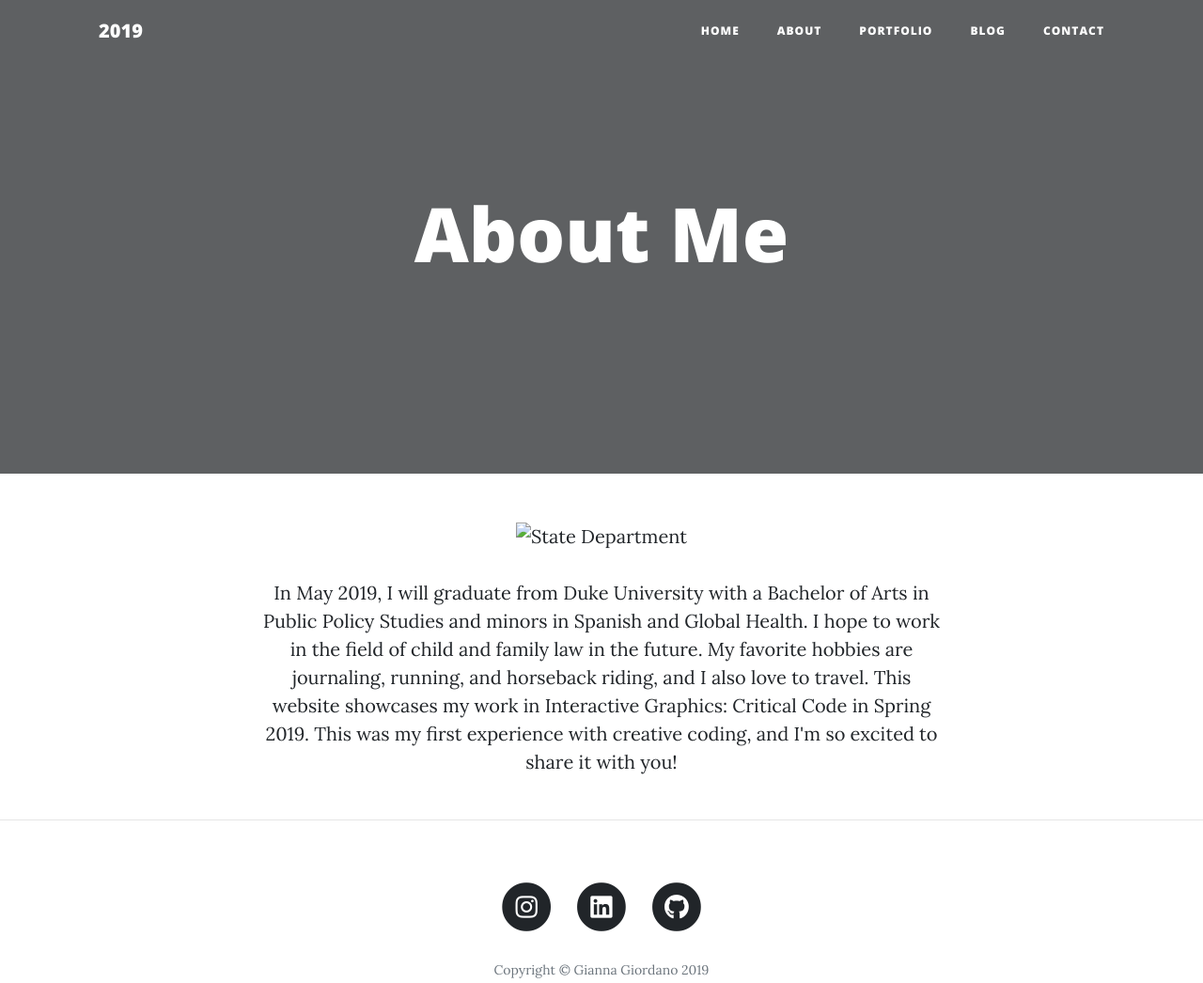
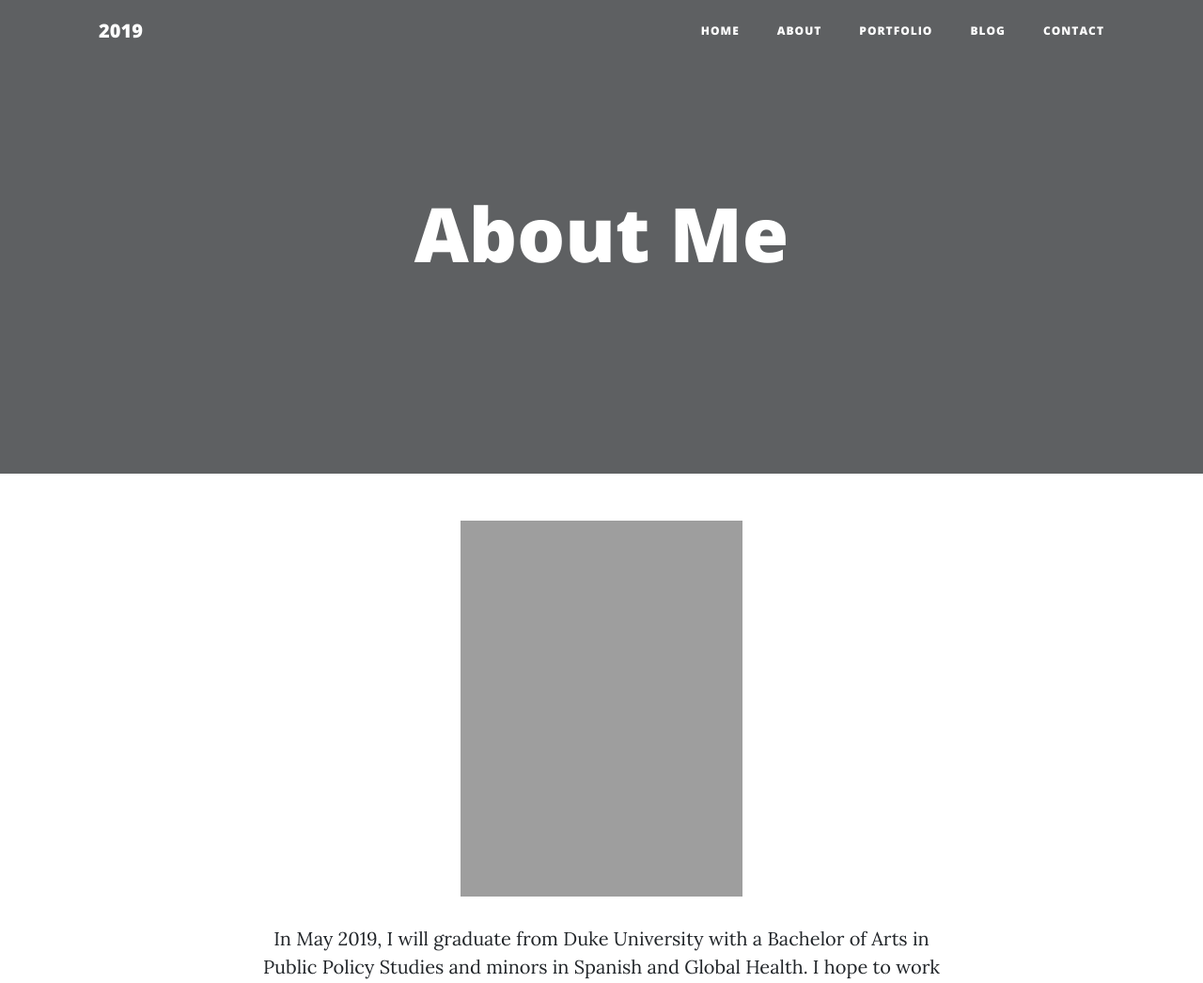
Before and after one commit to giannagiordano/portfolio, a plain HTML site: page about.html in a window 1280 px wide. Shown: the top 1046 px of the page at 94% size. Drawn offline with nearby package versions, Linux system fonts and the light colour scheme; the site is published under a folder, as on GitHub Pages, so addresses that start at the root find nothing.

Commit message:
fixing images

```diff
--- a/about.html
+++ b/about.html
@@ -73,7 +73,7 @@
   <div class="container">
     <div class="row justify-content-center">
       <div class="col-lg-8 text-center">
-        <img src="/img/statedepartment.jpg" alt="State Department" style="width:300px;height:400px;">
+        <img src="img/statedepartment.jpg" alt="State Department" style="width:300px;height:400px;">
         <p>In May 2019, I will graduate from Duke University with a Bachelor of Arts in Public Policy Studies and minors in Spanish and Global Health. I hope to work in the field of child and family law in the future. My favorite hobbies are journaling, running, and horseback riding, and I also love to travel. This website showcases my work in Interactive Graphics: Critical Code in Spring 2019. This was my first experience with creative coding, and I'm so excited to share it with you!</p>
       </div>
     </div>
```
